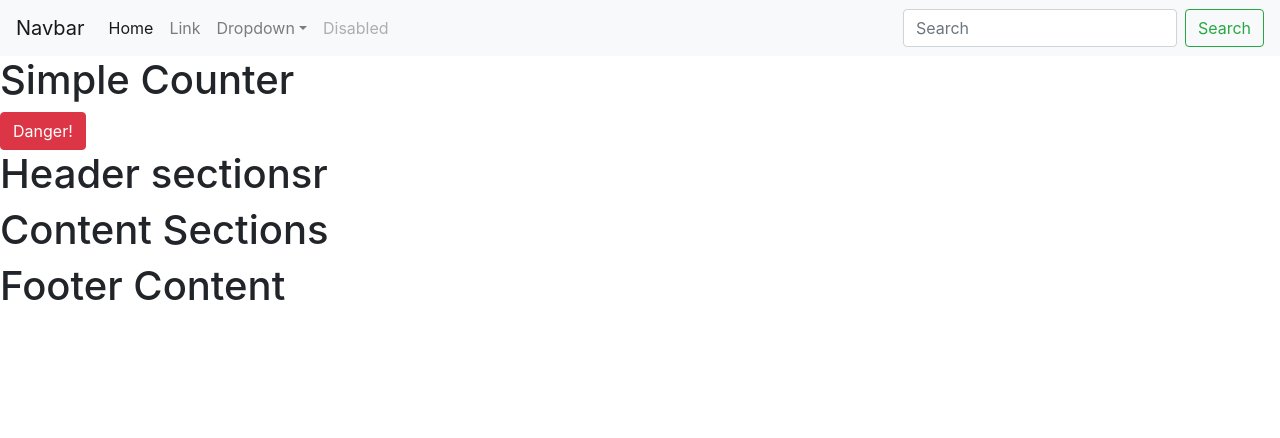
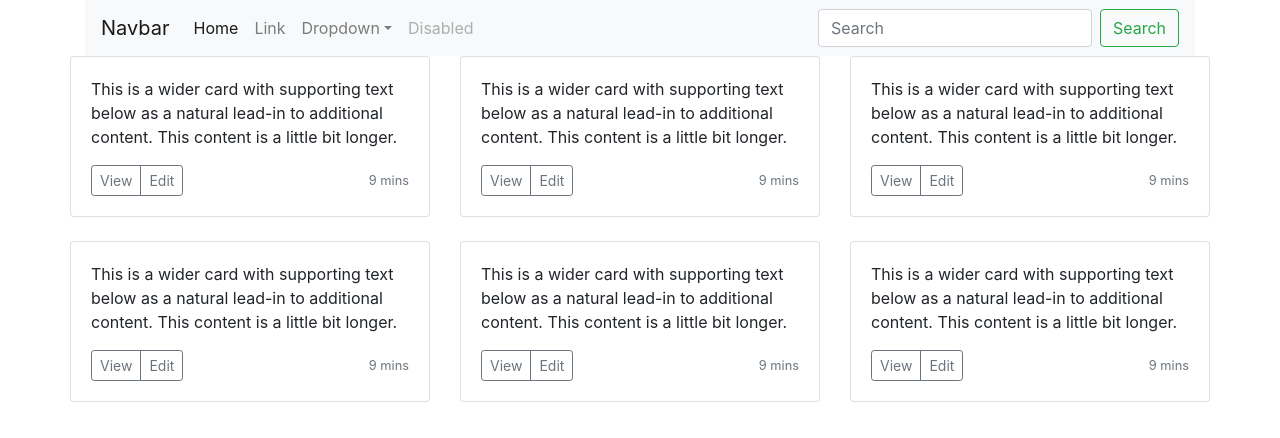
Before and after one commit to superdev905/10secondcode, a React app: page / in a window 1280 px wide. Shown: the top 438 px of the page. Built offline with nearby package versions, Linux system fonts and the light colour scheme.

Commit message:
Bootstarp added

```diff
--- a/src/App.js
+++ b/src/App.js
@@ -1,7 +1,7 @@
 import React from "react";
-import main from './main.css';
 import { Button } from 'reactstrap';
 import Navigation from './Components/Navigation';
+import Main from './Components/Main';
 
 class App extends React.Component {
   constructor(props){
@@ -28,26 +28,15 @@ class App extends React.Component {
   render() {
      return (
         <div>
-          <Navigation />
           <div className="container">
+            <Navigation />
+            <div class="row">
+              <Main />
+            </div>
           </div>
-          <Counter />
-          <Header />
-          <Content />
-          <Footer />
+
         </div>
      );
-  }
-}
-
-class Counter extends React.Component{
-  render(){
-    return (
-      <div>
-          <h1>Simple Counter</h1>
-          <Button color="danger">Danger!</Button>
-      </div>
-    );
   }
 }
 
--- /dev/null
+++ b/src/Components/Main.js
@@ -0,0 +1,105 @@
+
+import React from 'react';
+
+class Main extends React.Component {
+  render() {
+    return (
+
+
+<div className="row">
+    <div className="col-md-4">
+        <div className="card mb-4 box-shadow">
+            <div className="card-body">
+                <p className="card-text">This is a wider card with supporting text below as a natural lead-in to additional content. This content is a little bit longer.</p>
+                <div className="d-flex justify-content-between align-items-center">
+                    <div className="btn-group">
+                        <button type="button" className="btn btn-sm btn-outline-secondary">View</button>
+                        <button type="button" className="btn btn-sm btn-outline-secondary">Edit</button>
+                    </div>
+                    <small className="text-muted">9 mins</small>
+                </div>
+            </div>
+         </div>
+    </div>
+
+    <div className="col-md-4">
+        <div className="card mb-4 box-shadow">
+            <div className="card-body">
+                <p className="card-text">This is a wider card with supporting text below as a natural lead-in to additional content. This content is a little bit longer.</p>
+                <div className="d-flex justify-content-between align-items-center">
+                    <div className="btn-group">
+                        <button type="button" className="btn btn-sm btn-outline-secondary">View</button>
+                        <button type="button" className="btn btn-sm btn-outline-secondary">Edit</button>
+                    </div>
+                    <small className="text-muted">9 mins</small>
+                </div>
+            </div>
+         </div>
+    </div>
+
+    <div className="col-md-4">
+        <div className="card mb-4 box-shadow">
+            <div className="card-body">
+                <p className="card-text">This is a wider card with supporting text below as a natural lead-in to additional content. This content is a little bit longer.</p>
+                <div className="d-flex justify-content-between align-items-center">
+                    <div className="btn-group">
+                        <button type="button" className="btn btn-sm btn-outline-secondary">View</button>
+                        <button type="button" className="btn btn-sm btn-outline-secondary">Edit</button>
+                    </div>
+                    <small className="text-muted">9 mins</small>
+                </div>
+            </div>
+         </div>
+    </div>
+
+    <div className="col-md-4">
+        <div className="card mb-4 box-shadow">
+            <div className="card-body">
+                <p className="card-text">This is a wider card with supporting text below as a natural lead-in to additional content. This content is a little bit longer.</p>
+                <div className="d-flex justify-content-between align-items-center">
+                    <div className="btn-group">
+                        <button type="button" className="btn btn-sm btn-outline-secondary">View</button>
+                        <button type="button" className="btn btn-sm btn-outline-secondary">Edit</button>
+                    </div>
+                    <small className="text-muted">9 mins</small>
+                </div>
+            </div>
+         </div>
+    </div>
+
+    <div className="col-md-4">
+        <div className="card mb-4 box-shadow">
+            <div className="card-body">
+                <p className="card-text">This is a wider card with supporting text below as a natural lead-in to additional content. This content is a little bit longer.</p>
+                <div className="d-flex justify-content-between align-items-center">
+                    <div className="btn-group">
+                        <button type="button" className="btn btn-sm btn-outline-secondary">View</button>
+                        <button type="button" className="btn btn-sm btn-outline-secondary">Edit</button>
+                    </div>
+                    <small className="text-muted">9 mins</small>
+                </div>
+            </div>
+         </div>
+    </div>
+
+    <div className="col-md-4">
+        <div className="card mb-4 box-shadow">
+            <div className="card-body">
+                <p className="card-text">This is a wider card with supporting text below as a natural lead-in to additional content. This content is a little bit longer.</p>
+                <div className="d-flex justify-content-between align-items-center">
+                    <div className="btn-group">
+                        <button type="button" className="btn btn-sm btn-outline-secondary">View</button>
+                        <button type="button" className="btn btn-sm btn-outline-secondary">Edit</button>
+                    </div>
+                    <small className="text-muted">9 mins</small>
+                </div>
+            </div>
+         </div>
+    </div>
+</div>
+
+    )
+  }
+}
+
+export default Main;
```
